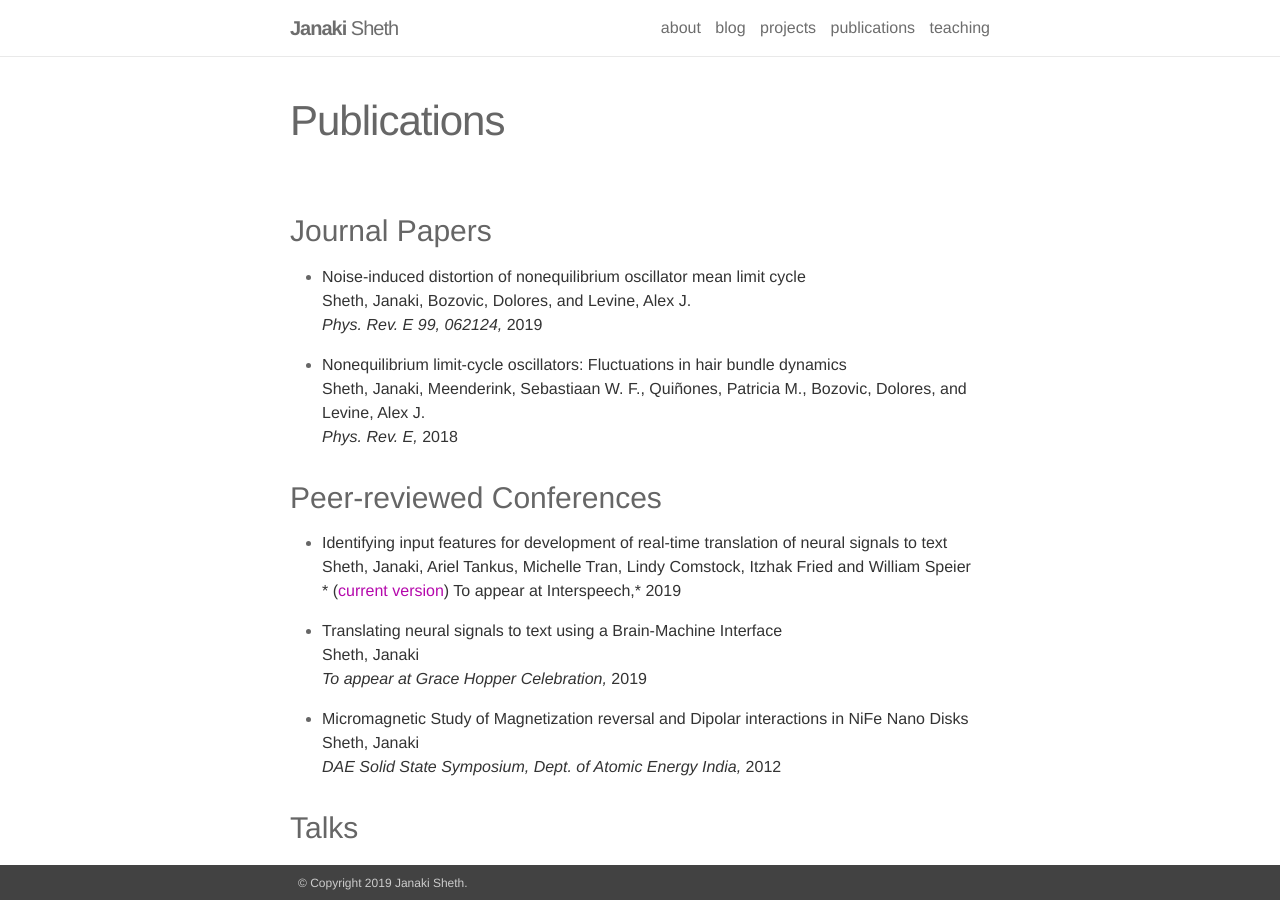
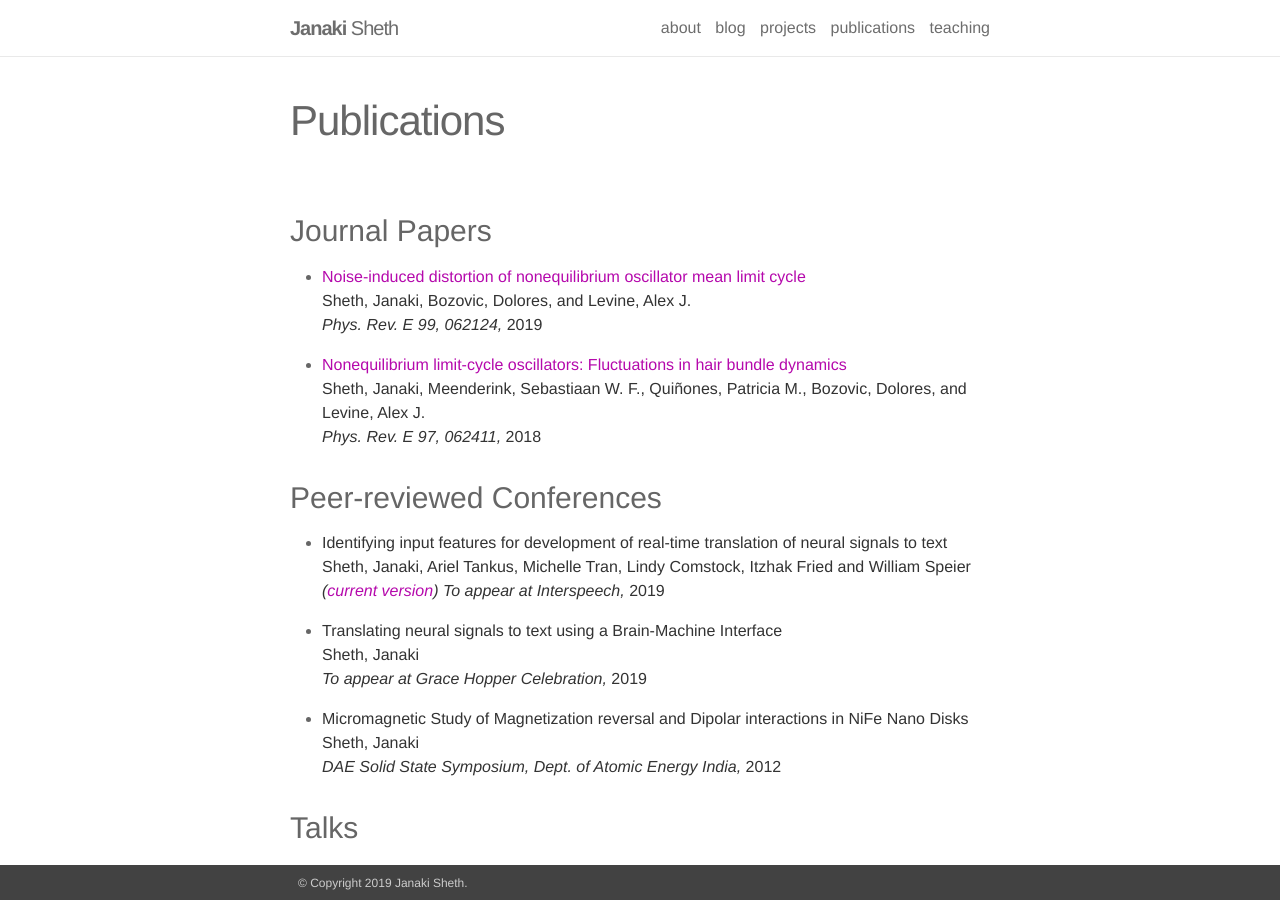
Before and after one commit to JanakiSheth/JanakiSheth.github.io, a Jekyll site: the page built from _pages/publications.md, in a window 1280 px wide and 900 px high. Built offline with Jekyll 4.4.1, drawn with Linux system fonts in a browser that asks for light colours; nearby versions of some CDN libraries.

Commit message:
Publications links added

```diff
--- a/_pages/publications.md
+++ b/_pages/publications.md
@@ -6,14 +6,14 @@ title: Publications
 
 ### Journal Papers
 
-* Noise-induced distortion of nonequilibrium oscillator mean limit cycle <br> Sheth, Janaki, Bozovic, Dolores, and Levine, Alex J. <br>*Phys. Rev. E 99, 062124,* 2019
+* [Noise-induced distortion of nonequilibrium oscillator mean limit cycle](https://journals.aps.org/pre/abstract/10.1103/PhysRevE.99.062124) <br> Sheth, Janaki, Bozovic, Dolores, and Levine, Alex J. <br>*Phys. Rev. E 99, 062124,* 2019
 
-* Nonequilibrium limit-cycle oscillators: Fluctuations in hair bundle
-  dynamics <br> Sheth, Janaki, Meenderink, Sebastiaan W. F., Quiñones, Patricia
-  M., Bozovic, Dolores, and Levine, Alex J. <br>*Phys. Rev. E,* 2018
+* [Nonequilibrium limit-cycle oscillators: Fluctuations in hair bundle
+  dynamics](https://journals.aps.org/pre/abstract/10.1103/PhysRevE.97.062411) <br> Sheth, Janaki, Meenderink, Sebastiaan W. F., Quiñones, Patricia
+  M., Bozovic, Dolores, and Levine, Alex J. <br>*Phys. Rev. E 97, 062411,* 2018
 
 ### Peer-reviewed Conferences
-* Identifying input features for development of real-time translation of neural signals to text <br> Sheth, Janaki, Ariel Tankus, Michelle Tran, Lindy Comstock, Itzhak Fried and William Speier <br>* ([current version](https://www.academia.edu/39666821/Identifying_input_features_for_development_of_real-time_translation_of_neural_signals_to_text)) To appear at Interspeech,* 2019
+* Identifying input features for development of real-time translation of neural signals to text <br> Sheth, Janaki, Ariel Tankus, Michelle Tran, Lindy Comstock, Itzhak Fried and William Speier <br>*([current version](https://www.academia.edu/39666821/Identifying_input_features_for_development_of_real-time_translation_of_neural_signals_to_text)) To appear at Interspeech,* 2019
 
 * Translating neural signals to text using a Brain-Machine Interface <br> Sheth, Janaki <br>*To appear at Grace Hopper Celebration,* 2019
 
```
Also changed, not shown: 1 other file.
